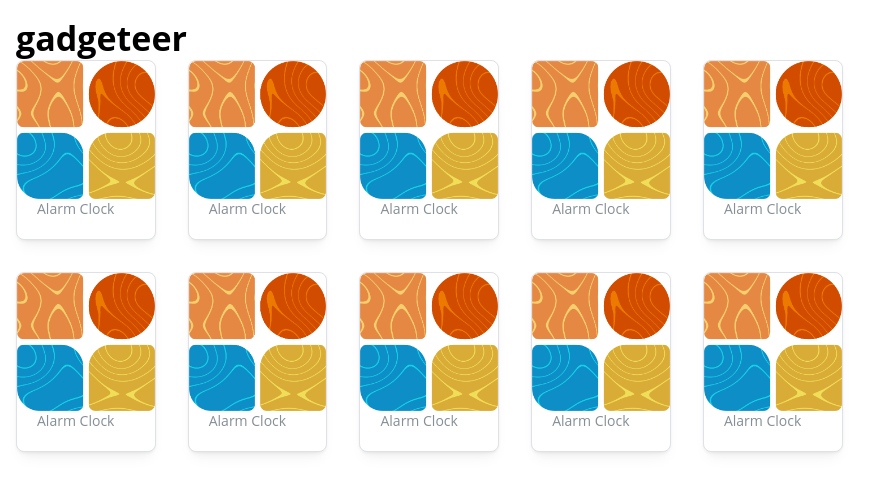
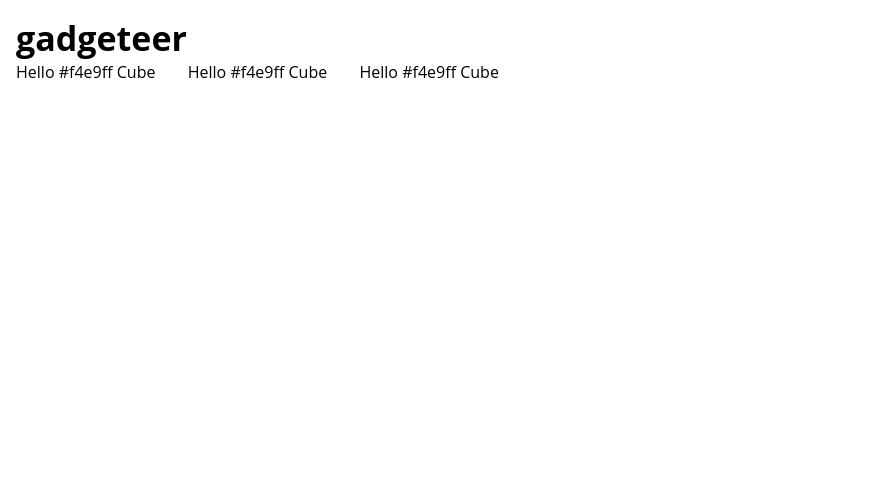
Before and after one commit to janakitti/gadgets, a React (Create React App) app: page / in a window 1280 px wide. Shown: the top 494 px of the page, without its empty margins (0-890 px from the left). Built offline with nearby package versions, Linux system fonts and the light colour scheme.

Commit message:
Create gadget library

```diff
--- /dev/null
+++ b/src/GadgetLibrary.tsx
@@ -0,0 +1,3 @@
+import { CubeGadget } from "./gadgets/Cube";
+
+export const GadgetLibrary = [CubeGadget, CubeGadget, CubeGadget];
--- a/src/Gallery.tsx
+++ b/src/Gallery.tsx
@@ -1,22 +1,23 @@
 import { Grid, SimpleGrid, Title } from "@mantine/core";
 import GadgetCard from "./GadgetCard";
+import { useEffect, useState } from "react";
+import { Gadget } from "./interfaces";
+import { GadgetLibrary } from "./GadgetLibrary";
 
 function Gallery() {
+  const [gadgets, setGadgets] = useState<JSX.Element[]>([]);
+
+  useEffect(() => {
+    const gadgetCards = GadgetLibrary.map((g) => g.gadget);
+    setGadgets(gadgetCards);
+  }, []);
+
   return (
     <Grid>
       <Grid.Col span={8}>
         <Title order={1}>gadgeteer</Title>
         <SimpleGrid spacing="xl" cols={5}>
-          <GadgetCard />
-          <GadgetCard />
-          <GadgetCard />
-          <GadgetCard />
-          <GadgetCard />
-          <GadgetCard />
-          <GadgetCard />
-          <GadgetCard />
-          <GadgetCard />
-          <GadgetCard />
+          {gadgets}
         </SimpleGrid>
       </Grid.Col>
       <Grid.Col span={4}></Grid.Col>
--- /dev/null
+++ b/src/gadgets/Cube.tsx
@@ -0,0 +1,22 @@
+import { useGalleryStore } from "../Store";
+
+export const Cube = () => {
+  const { primaryColor } = useGalleryStore((state) => ({
+    primaryColor: state.primaryColor,
+  }));
+  return <div>Hello {primaryColor} Cube</div>;
+};
+
+export const CubeEditor = () => {
+  return (
+    <div>
+      <Cube />
+      Controls
+    </div>
+  );
+};
+
+export const CubeGadget = {
+  gadget: <Cube />,
+  editor: <CubeEditor />,
+};
--- /dev/null
+++ b/src/interfaces.ts
@@ -0,0 +1,4 @@
+export interface Gadget {
+  gadget: JSX.Element;
+  editor: JSX.Element;
+}
```
